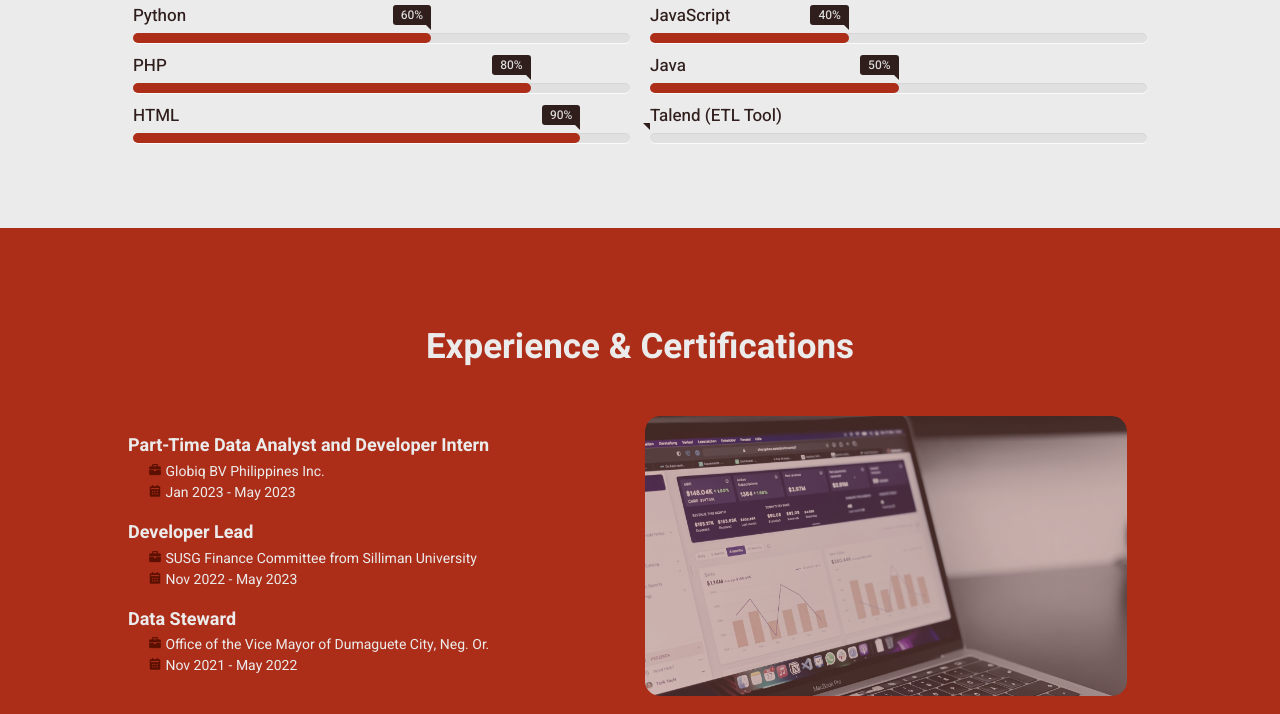
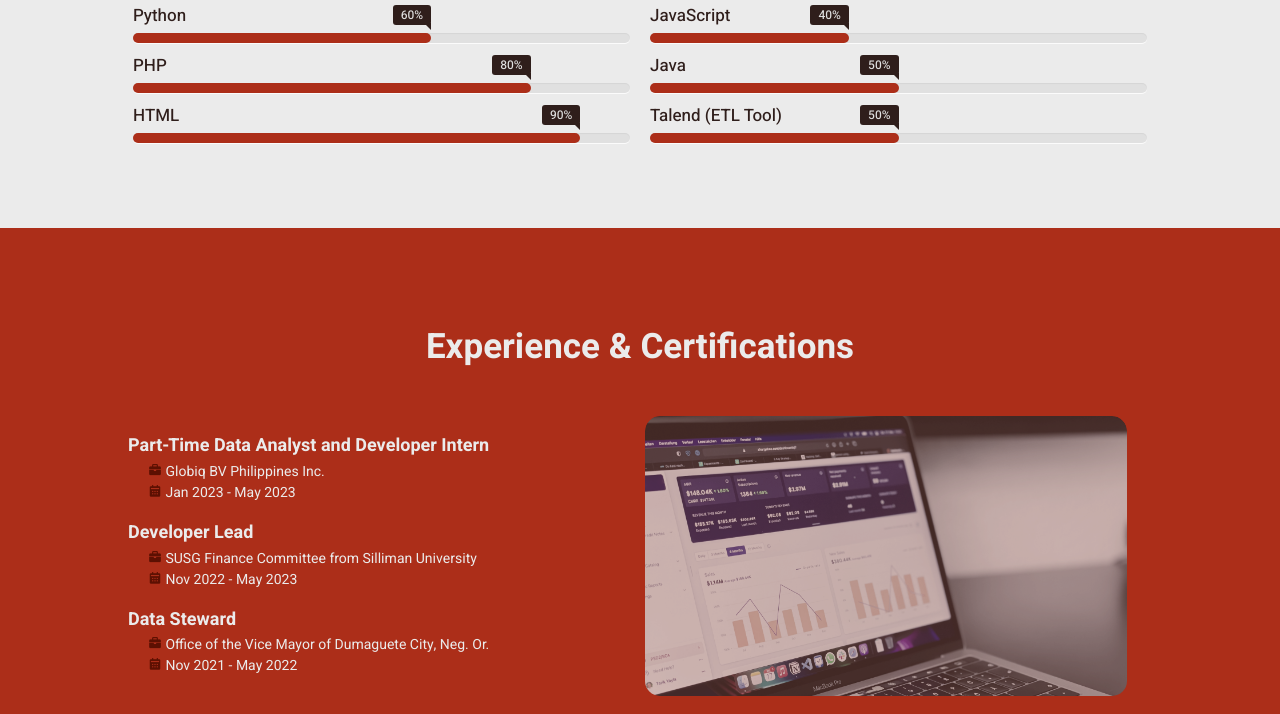
Before and after one commit to JMArchel/jmarchel.github.io, a plain HTML site: page index.html in a window 1280 px wide. Shown: the part 1887-2601 px from the top of the page. Drawn offline with nearby package versions, Linux system fonts and the light colour scheme; a web font is replaced by a local one.

Commit message:
Update style.css

```diff
--- a/style.css
+++ b/style.css
@@ -316,6 +316,7 @@ nav button:hover{
 .bar .progress-line.css span{width: 60%;}
 .bar .progress-line.js span{width: 40%;}
 .bar .progress-line.java span{width: 50%;}
+.bar .progress-line.talend span{width: 50%;}
 .progress-line span::before{
     position: absolute;
     content: "";
@@ -353,6 +354,7 @@ nav button:hover{
 .progress-line.css span::after{content: "60%";}
 .progress-line.js span::after{content: "40%";}
 .progress-line.java span::after{content: "50%";}
+.progress-line.talend span::after{content: "50%";}
 .about-extension-3{
     background-color: var(--c-red1);
     padding-bottom: 100px;
```
